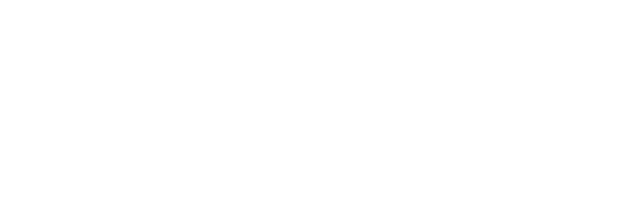
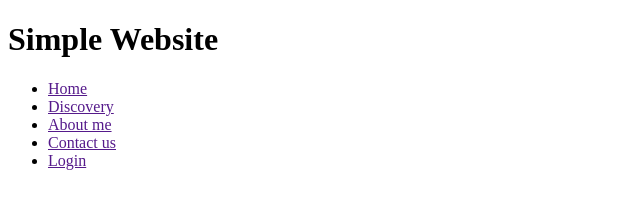
Before and after one commit to FindaChop/website, a plain HTML site: page index.html in a window 1280 px wide. Shown: the whole page, without its empty margins (0-640 px from the left). Drawn offline with Linux system fonts and the light colour scheme.

Commit message:
"add a navbar"

```diff
--- a/index.html
+++ b/index.html
@@ -1,12 +1,26 @@
 <!DOCTYPE html>
 <html lang="en">
+
 <head>
   <meta charset="UTF-8">
   <meta name="viewport" content="width=device-width, initial-scale=1.0">
   <meta http-equiv="X-UA-Compatible" content="ie=edge">
   <title>Simple WebSite</title>
 </head>
+
 <body>
+  <header>
+    <h1>Simple Website</h1>
+    <nav>
+      <ul>
+        <li><a href="">Home</a></li>
+        <li><a href="">Discovery</a></li>
+        <li><a href="">About me</a></li>
+        <li><a href="">Contact us</a></li>
+        <li><a href="">Login</a></li>
+      </ul>
+    </nav>
+  </header>
+</body>
 
-</body>
 </html>
```
